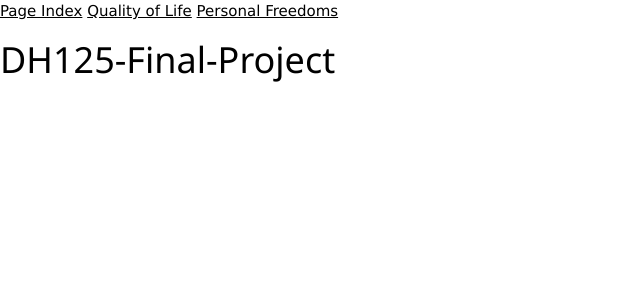
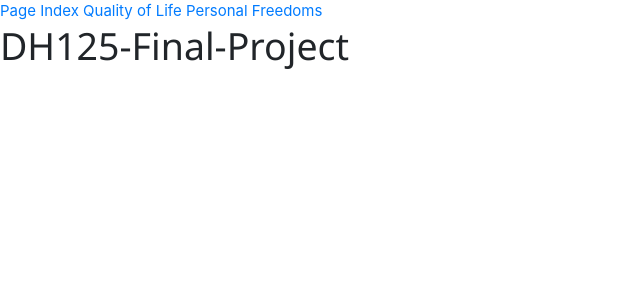
Before and after one commit to LHarrison36/DH125-Final-Project, a Jekyll site: the page built from index.md, in a window 1280 px wide. Shown: the top 300 px of the page, without its empty margins (0-640 px from the left). Built offline with Jekyll 4.4.1, drawn with Linux system fonts in a browser that asks for light colours.

Commit message:
Update template.html

```diff
--- a/_layouts/template.html
+++ b/_layouts/template.html
@@ -1,6 +1,7 @@
 {% for page in site.pages %}
     <a href={{ page.filename }}>{{ page.title }}</a>
     <link rel="stylesheet" href="https://www.w3schools.com/w3css/4/w3.css">
+    <link rel="stylesheet" href="https://cdn.jsdelivr.net/npm/bootstrap@4.3.1/dist/css/bootstrap.min.css" integrity="sha384-ggOyR0iXCbMQv3Xipma34MD+dH/1fQ784/j6cY/iJTQUOhcWr7x9JvoRxT2MZw1T" crossorigin="anonymous">
 {% endfor %}
 
 {% if page.title == "Quality of Life" %}
```
